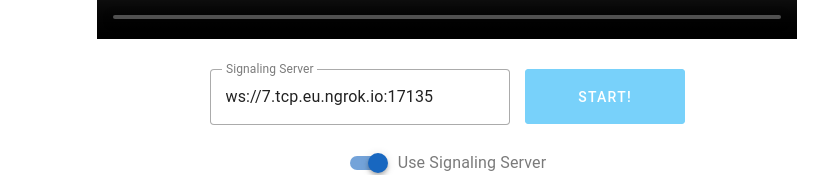
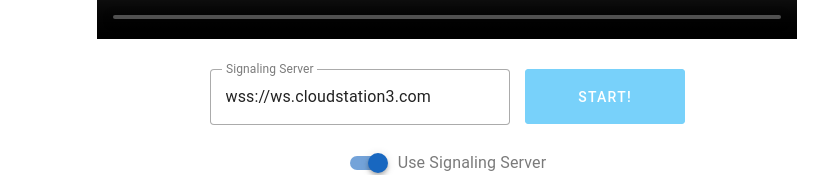
Before and after one commit to fortune-max/cloudstation3, a Vue app in the folder web/: page / in a window 1280 px wide. Shown: the part 387-562 px from the top of the page, without its empty margins (193-1021 px from the left). Built offline with nearby package versions, Linux system fonts and the light colour scheme; no server answers.

Commit message:
upd ws addr

```diff
--- a/web/src/components/Game.vue
+++ b/web/src/components/Game.vue
@@ -104,7 +104,7 @@ import { ref, onMounted, watch, computed } from 'vue';
 import gamepadCfgRaw from './ps5_gamepad.cfg.json';
 import { gamepadDiff, transformBtn, transformAxis } from '../utils.ts';
 
-const wsAddr = 'ws://7.tcp.eu.ngrok.io:17135';
+const wsAddr = 'wss://ws.cloudstation3.com';
 const textBoxValue = ref(wsAddr);
 const gamepadConnected = ref(true);
 const events = ref({});
```
